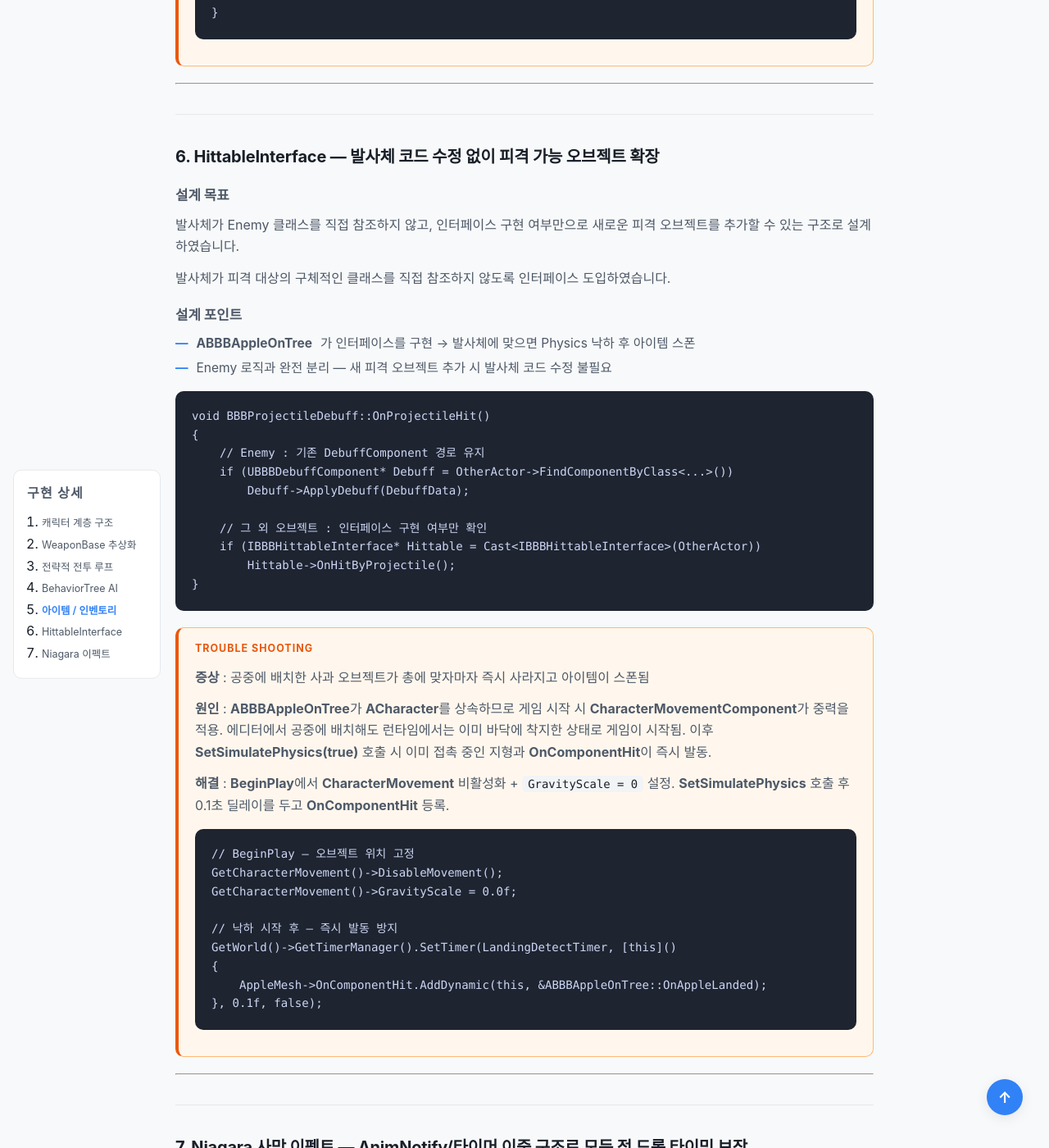
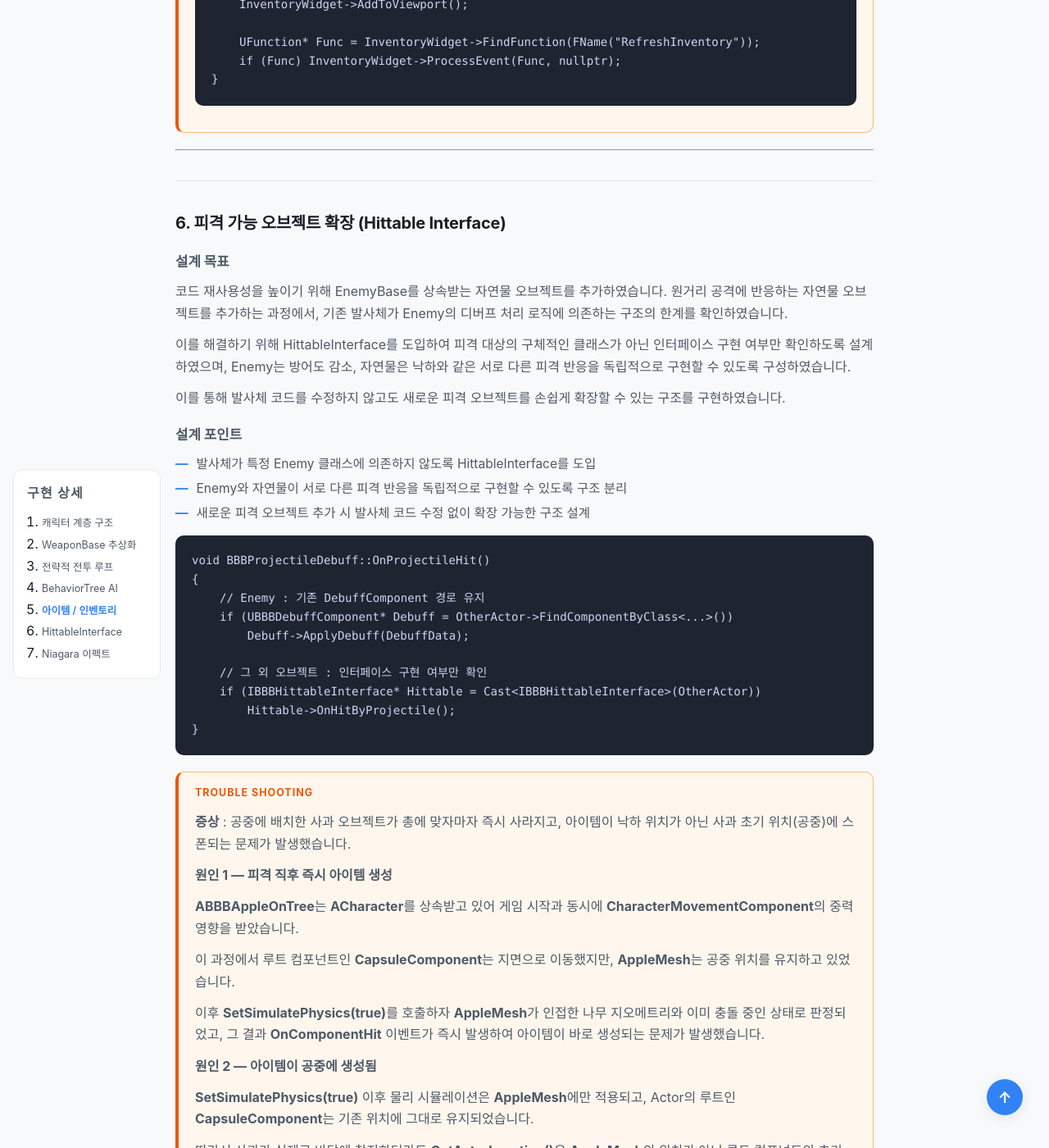
Before and after one commit to KimJinsun610/KimJinsun610.github.io, a Jekyll site: the page built from projects/project-bbb.md, in a window 1280 px wide and 1400 px high, scrolled down 6690 px. Shown: the whole window at 82% size. Built offline with Jekyll 4.4.1, drawn with Linux system fonts in a browser that asks for light colours; some web fonts are replaced; some of the changed text lies outside the part shown.

Commit message:
Update project-bbb.md

````diff
--- a/projects/project-bbb.md
+++ b/projects/project-bbb.md
@@ -73,9 +73,7 @@
 
 ### 설계 목표
 
-플레이어와 적이 공유하는 공격 방식, 피격 처리, 컴포넌트 부착을 하나의 Base로 통합하였습니다.
-
-새 캐릭터 추가 시 중복 코드 없이 상속만으로 기반 기능 확보하도록 설계하였습니다.
+플레이어와 적이 공통으로 사용하는 공격, 피격 처리, 컴포넌트 관리 기능을 CharacterBase에 통합하였습니다. 이를 통해 중복 구현을 제거하고 공통 로직을 일관되게 관리할 수 있도록 설계하였으며, 새로운 캐릭터는 CharacterBase를 상속하는 것만으로 기본 기능을 확보할 수 있도록 확장성을 고려하였습니다.
 
 ### 설계 포인트
 
@@ -91,11 +89,9 @@
 
 ### 설계 목표
 
-무기 종류가 늘어도 캐릭터나 Base 코드를 수정하지 않고 확장 가능한 구조로 설계하였습니다.
+무기 종류가 증가하더라도 캐릭터나 상위 클래스의 수정 없이 기능을 확장할 수 있도록 WeaponBase를 추상화하였습니다.
 
-캐릭터는 무기 종류를 몰라도 **Attack()** 한 줄로 공격 가능하도록 설계하였습니다.
-
-**Attack()** / **StopAttack()**을 순수 가상 함수로 선언하여 무기 종류별 독립 구현
+Attack() / StopAttack()을 순수 가상 함수로 선언하여 무기별 공격 방식을 독립적으로 구현하였으며, 캐릭터는 무기의 구체적인 타입을 알 필요 없이 Attack() 호출만으로 공격을 수행할 수 있도록 설계하였습니다.
 
 ```
 WeaponBase::Attack()   ← PURE_VIRTUAL
@@ -114,9 +110,9 @@
 
 ### 설계 목표
 
-단순히 데미지를 누적하는 전투가 아닌, 원거리 방어 게이지를 제거하고 근거리로 마무리하는 전략적 교전 흐름 구현하였습니다.
+단순히 데미지를 누적하는 전투가 아닌, 원거리 공격과 근거리 공격이 서로 다른 역할을 갖도록 전투 구조를 설계하였습니다.
 
-**원거리로 방어 게이지 제거 -> 근거리로 마무리**의 형태로 로직을 설계하였습니다.
+원거리 공격으로 적의 방어 게이지를 제거한 뒤 근거리 공격으로 마무리하는 교전 흐름을 구현하여, 공격 방식 전환과 전투 타이밍이 전략 요소로 작용하도록 설계하였습니다.
 
 ### 설계 포인트
 - 원거리만으로는 처치 불가 → 방어 게이지 제거 후 접근하는 플레이 유도
@@ -152,9 +148,9 @@
 
 ### 설계 목표
 
-플레이어 감지 여부와 공격 가능 거리에 따라 AI 행동을 자동 전환하도록 설계하였습니다.
+플레이어 감지 여부와 공격 가능 거리에 따라 AI의 행동이 자동으로 전환되도록 설계하였습니다.
 
-Blackboard 값만으로 상태를 분기하여 C++ 코드 수정 없이 행동 패턴 조정 가능하도록 설계하였습니다.
+행동 결정에 필요한 상태를 Blackboard로 관리하여, C++ 로직 수정 없이도 값 조정만으로 AI 패턴을 변경할 수 있는 유연한 구조를 구현하였습니다.
 
 | 상태 | 조건 | 행동 |
 |------|------|------|
@@ -208,9 +204,9 @@
 
 ### 설계 목표
 
-인벤토리 로직과 UI를 Delegate로 완전히 분리하였습니다.
+인벤토리 로직과 UI를 Delegate 기반 이벤트 구조로 분리하였습니다.
 
-컴포넌트가 UI를 직접 참조하지 않아 독립적으로 동작하는 구조로 설계하였습니다.
+컴포넌트가 UI를 직접 참조하지 않고 상태 변화만 알리도록 설계하여, 시스템 간 의존도를 낮추고 각각 독립적으로 동작할 수 있는 구조를 구현하였습니다.
 
 ### 설계 포인트
 
@@ -250,18 +246,20 @@
 
 <a id="sec-6"></a>
 
-## 6. HittableInterface — 발사체 코드 수정 없이 피격 가능 오브젝트 확장
+## 6. 피격 가능 오브젝트 확장 (Hittable Interface)
 
 ### 설계 목표
 
-발사체가 Enemy 클래스를 직접 참조하지 않고, 인터페이스 구현 여부만으로
-새로운 피격 오브젝트를 추가할 수 있는 구조로 설계하였습니다.
+코드 재사용성을 높이기 위해 EnemyBase를 상속받는 자연물 오브젝트를 추가하였습니다. 원거리 공격에 반응하는 자연물 오브젝트를 추가하는 과정에서, 기존 발사체가 Enemy의 디버프 처리 로직에 의존하는 구조의 한계를 확인하였습니다.
 
-발사체가 피격 대상의 구체적인 클래스를 직접 참조하지 않도록 인터페이스 도입하였습니다.
+이를 해결하기 위해 HittableInterface를 도입하여 피격 대상의 구체적인 클래스가 아닌 인터페이스 구현 여부만 확인하도록 설계하였으며, Enemy는 방어도 감소, 자연물은 낙하와 같은 서로 다른 피격 반응을 독립적으로 구현할 수 있도록 구성하였습니다.
+
+이를 통해 발사체 코드를 수정하지 않고도 새로운 피격 오브젝트를 손쉽게 확장할 수 있는 구조를 구현하였습니다.
 
 ### 설계 포인트
-- **ABBBAppleOnTree**가 인터페이스를 구현 → 발사체에 맞으면 Physics 낙하 후 아이템 스폰
-- Enemy 로직과 완전 분리 — 새 피격 오브젝트 추가 시 발사체 코드 수정 불필요
+- 발사체가 특정 Enemy 클래스에 의존하지 않도록 HittableInterface를 도입
+- Enemy와 자연물이 서로 다른 피격 반응을 독립적으로 구현할 수 있도록 구조 분리
+- 새로운 피격 오브젝트 추가 시 발사체 코드 수정 없이 확장 가능한 구조 설계
 
 ```cpp
 void BBBProjectileDebuff::OnProjectileHit()
@@ -280,25 +278,51 @@
 
 #### Trouble Shooting
 
-**증상** : 공중에 배치한 사과 오브젝트가 총에 맞자마자 즉시 사라지고 아이템이 스폰됨
+**증상** : 공중에 배치한 사과 오브젝트가 총에 맞자마자 즉시 사라지고, 아이템이 낙하 위치가 아닌 사과 초기 위치(공중)에 스폰되는 문제가 발생했습니다.
 
-**원인** : **ABBBAppleOnTree**가 **ACharacter**를 상속하므로 게임 시작 시 **CharacterMovementComponent**가 중력을 적용.
-에디터에서 공중에 배치해도 런타임에서는 이미 바닥에 착지한 상태로 게임이 시작됨.
-이후 **SetSimulatePhysics(true)** 호출 시 이미 접촉 중인 지형과 **OnComponentHit**이 즉시 발동.
+**원인 1 — 피격 직후 즉시 아이템 생성**
 
-**해결** : **BeginPlay**에서 **CharacterMovement** 비활성화 + `GravityScale = 0` 설정.
-**SetSimulatePhysics** 호출 후 0.1초 딜레이를 두고 **OnComponentHit** 등록.
+**ABBBAppleOnTree**는 **ACharacter**를 상속받고 있어 게임 시작과 동시에 **CharacterMovementComponent**의 중력 영향을 받았습니다.
+
+이 과정에서 루트 컴포넌트인 **CapsuleComponent**는 지면으로 이동했지만, **AppleMesh**는 공중 위치를 유지하고 있었습니다.
+
+이후 **SetSimulatePhysics(true)**를 호출하자 **AppleMesh**가 인접한 나무 지오메트리와 이미 충돌 중인 상태로 판정되었고, 그 결과 **OnComponentHit** 이벤트가 즉시 발생하여 아이템이 바로 생성되는 문제가 발생했습니다.
+
+**원인 2 — 아이템이 공중에 생성됨**
+
+**SetSimulatePhysics(true)** 이후 물리 시뮬레이션은 **AppleMesh**에만 적용되고, Actor의 루트인 **CapsuleComponent**는 기존 위치에 그대로 유지되었습니다.
+
+따라서 사과가 실제로 바닥에 착지하더라도 **GetActorLocation()**은 **AppleMesh**의 위치가 아닌 루트 컴포넌트의 초기 위치를 반환하였습니다.
+
+그 결과 아이템 생성 위치 계산에 잘못된 좌표가 사용되어 아이템이 공중에 생성되는 문제가 발생했습니다.
+
+
+**해결 1 — 즉시 사라짐 방지:** **CharacterMovement** 비활성화 + **GravityScale = 0** 설정으로 루트 컴포넌트의 이동을 차단하였습니다. 또한, **SetSimulatePhysics(true)** 호출 후 0.1초 딜레이를 두고 OnComponentHit 등록하여 나무 접촉 이벤트 무시하도록 구현하였습니다.
 
 ```cpp
-// BeginPlay — 오브젝트 위치 고정
+// BeginPlay
 GetCharacterMovement()->DisableMovement();
 GetCharacterMovement()->GravityScale = 0.0f;
 
-// 낙하 시작 후 — 즉시 발동 방지
+// SetSimulatePhysics 호출 후
 GetWorld()->GetTimerManager().SetTimer(LandingDetectTimer, [this]()
 {
-    AppleMesh->OnComponentHit.AddDynamic(this, &ABBBAppleOnTree::OnAppleLanded);
+    if (AppleMesh && !bHasLanded)
+        AppleMesh->OnComponentHit.AddDynamic(this, &ABBBAppleOnTree::OnAppleLanded);
 }, 0.1f, false);
+```
+
+**해결 2 — 아이템 스폰 위치 보정:** **DropItems()** 호출 전 Actor 위치를 **AppleMesh**의 현재 위치로 갱신하였습니다.
+
+```cpp
+void ABBBAppleOnTree::SpawnItemAndDestroy()
+{
+    if (AppleMesh)
+        SetActorLocation(AppleMesh->GetComponentLocation());
+
+    OnDeathEffectNotify(); // 이펙트 + DropItems()
+    Destroy();
+}
 ```
 
 </div>
@@ -311,11 +335,9 @@
 
 ### 설계 목표
 
-몽타주 유무와 관계없이 모든 적 유형에서 사망 이펙트와 아이템 드롭 타이밍이 일관되게 동작하도록 보장하였습니다.
+사망 애니메이션의 존재 여부와 관계없이 모든 적 유형에서 이펙트와 아이템 드롭이 동일한 시점에 처리되도록 설계하였습니다.
 
-이펙트·드롭 로직을 단일 함수에 집중하여 경로가 달라도 동일하게 처리하였습니다.
-
-사망 시 이펙트 재생 타이밍을 몽타주 유무에 관계없이 일관되게 처리하였습니다.
+이펙트 및 드롭 로직을 단일 함수로 통합하고, AnimNotify와 타이머가 동일한 진입점을 사용하도록 구성하여 다양한 사망 처리 경로에서도 일관된 결과를 보장하였습니다.
 
 ### 설계 포인트
 - **OnDeathEffectNotify()** 한 곳에 이펙트·드롭 로직 집중 — 진입 경로가 달라도 동일 함수 호출
````
